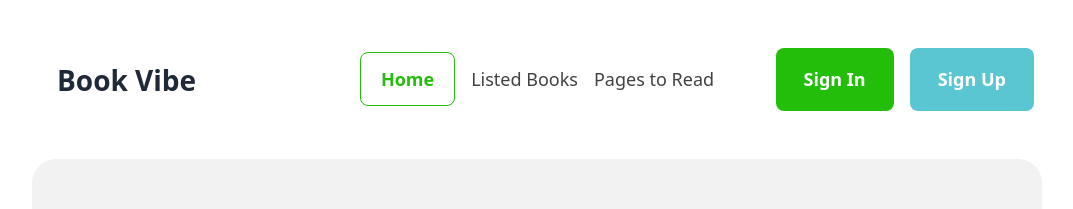
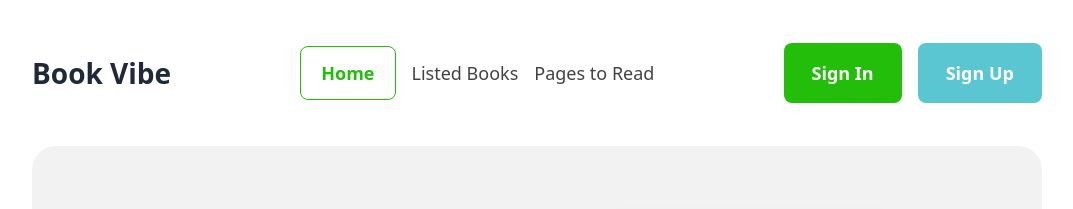
Before and after one commit to NureAlam68/boi-poka, a React app: page / in a window 1280 px wide. Shown: the top 209 px of the page, without its empty margins (103-1176 px from the left). Built offline with nearby package versions, Linux system fonts and the light colour scheme; no server answers; the HTML template or start-up script is replaced by a standard one.

Commit message:
load data dynamically

```diff
--- a/src/components/Book/Book.jsx
+++ b/src/components/Book/Book.jsx
@@ -1,17 +1,19 @@
 import React from "react";
+import { Link } from "react-router-dom";
 
 const Book = ({ book }) => {
-  const { image, bookName, author, tags, category, rating } = book;
+  const { image, bookName, bookId, author, tags, category, rating } = book;
 
   return (
+    <Link to={`/books/${bookId}`}>
       <div className="card bg-base-100 p-6 border">
         <figure className="bg-[#F3F3F3] rounded-[16px] h-[230px]">
           <img className="h-[166px] w-[134px]" src={image} alt="Shoes" />
         </figure>
         <div className="mt-6">
           <div className="flex gap-4">
-          {tags.map((tag) => (
-            <button className="px-4 py-[7px] bg-[#23BE0A0D] rounded-[30px] text-base text-[#23BE0A] font-medium">
+            {tags.map((tag, idx) => (
+              <button key={idx} className="px-4 py-[7px] bg-[#23BE0A0D] rounded-[30px] text-base text-[#23BE0A] font-medium">
                 {tag}
               </button>
             ))}
@@ -22,7 +24,9 @@ const Book = ({ book }) => {
           </p>
           <div className="border-t-2 border-dashed mt-5 mb-5"></div>
           <div className="card-actions justify-between">
-          <div className="text-base font-medium text-[#131313CC]">{category}</div>
+            <div className="text-base font-medium text-[#131313CC]">
+              {category}
+            </div>
             <div className="flex items-center gap-2">
               <div className="text-base font-medium text-[#131313CC]">
                 {rating}
@@ -38,6 +42,7 @@ const Book = ({ book }) => {
           </div>
         </div>
       </div>
+    </Link>
   );
 };
 
--- /dev/null
+++ b/src/components/BookDetail/BookDetail.jsx
@@ -0,0 +1,24 @@
+import React from 'react';
+import { useLoaderData, useParams } from 'react-router-dom';
+
+const BookDetail = () => {
+    const param = useParams()
+    const {bookId} = param; // jai card e click tar id string
+    const id = parseInt(bookId) // click er id number banabo
+
+    const data = useLoaderData();
+
+    const book = data.find(book => book.bookId === id)   //
+    console.log(book)
+
+
+
+    return (
+        <div className='mb-[100px] grid grid-cols-2'>
+            <div></div>
+            <div></div>
+        </div>
+    );
+};
+
+export default BookDetail;
--- a/src/components/NavBar/NavBar.jsx
+++ b/src/components/NavBar/NavBar.jsx
@@ -17,8 +17,8 @@ const NavBar = () => {
     </>
   );
   return (
-    <div className="navbar bg-base-100 py-[48px]">
-      <div className="navbar-start">
+    <div className="flex items-center justify-between py-[52px]">
+      <div className="">
         <div className="dropdown">
           <div tabIndex={0} role="button" className="btn btn-ghost lg:hidden">
             <svg
@@ -43,12 +43,12 @@ const NavBar = () => {
             {links}
           </ul>
         </div>
-        <a className="btn btn-ghost text-[28px] font-bold">Book Vibe</a>
+        <a className="text-[28px] font-bold">Book Vibe</a>
       </div>
       <div className="navbar-center hidden lg:flex">
         <ul className="px-1 flex gap-4 text-[18px] text-[#131313CC]">{links}</ul>
       </div>
-      <div className="navbar-end">
+      <div className="">
         <a className="bg-[#23BE0A] px-[28px] py-[18px] rounded-[8px] mr-4 text-[18px] font-semibold text-white">Sign In</a>
         <a className="bg-[#59C6D2] px-[28px] py-[18px] rounded-[8px] text-[18px] font-semibold text-white">Sign Up</a>
       </div>
--- a/src/main.jsx
+++ b/src/main.jsx
@@ -6,6 +6,7 @@ import Root from "./components/Root/Root";
 import ErrorPage from "./components/ErrorPage/ErrorPage";
 import Home from "./components/Home/Home";
 import DashBoard from "./components/Dashboard/DashBoard";
+import BookDetail from "./components/BookDetail/BookDetail";
 
 const router = createBrowserRouter([
   {
@@ -16,6 +17,11 @@ const router = createBrowserRouter([
       {
         path: "/",
         element: <Home></Home>,
+      },
+      {
+        path: "books/:bookId",
+        element: <BookDetail></BookDetail>,
+        loader: () => fetch('/booksData.json')
       },
       {
         path: "dashboard",
```
Lines whose indentation alone changed are shown as unchanged.
